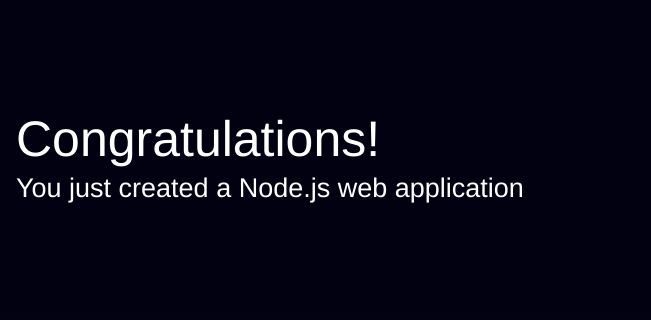
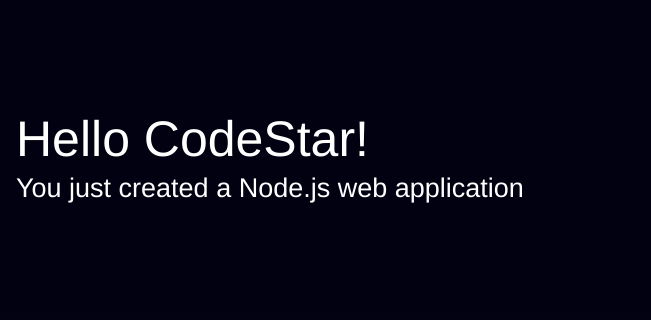
Before and after one commit to 8888/hello-codestar, a website: page public/index.html in a window 1280 px wide. Shown: the part 171-491 px from the top of the page, 629-1280 px from the left. Drawn offline with Linux system fonts and the light colour scheme.

Commit message:
update heading message

```diff
--- a/public/index.html
+++ b/public/index.html
@@ -58,7 +58,7 @@
         <div class="message">
             <a class="twitter-link" href="https://twitter.com/home/?status=I%20created%20a%20project%20with%20AWS%20CodeStar!%20%23AWS%20%23AWSCodeStar%20https%3A%2F%2Faws.amazon.com%2Fcodestar"><img src="assets/img/tweet.svg" /></a>
             <div class="text">
-                <h1>Congratulations!</h1>
+                <h1>Hello CodeStar!</h1>
                 <h2>You just created a Node.js web application</h2>
             </div>
         </div>
```
